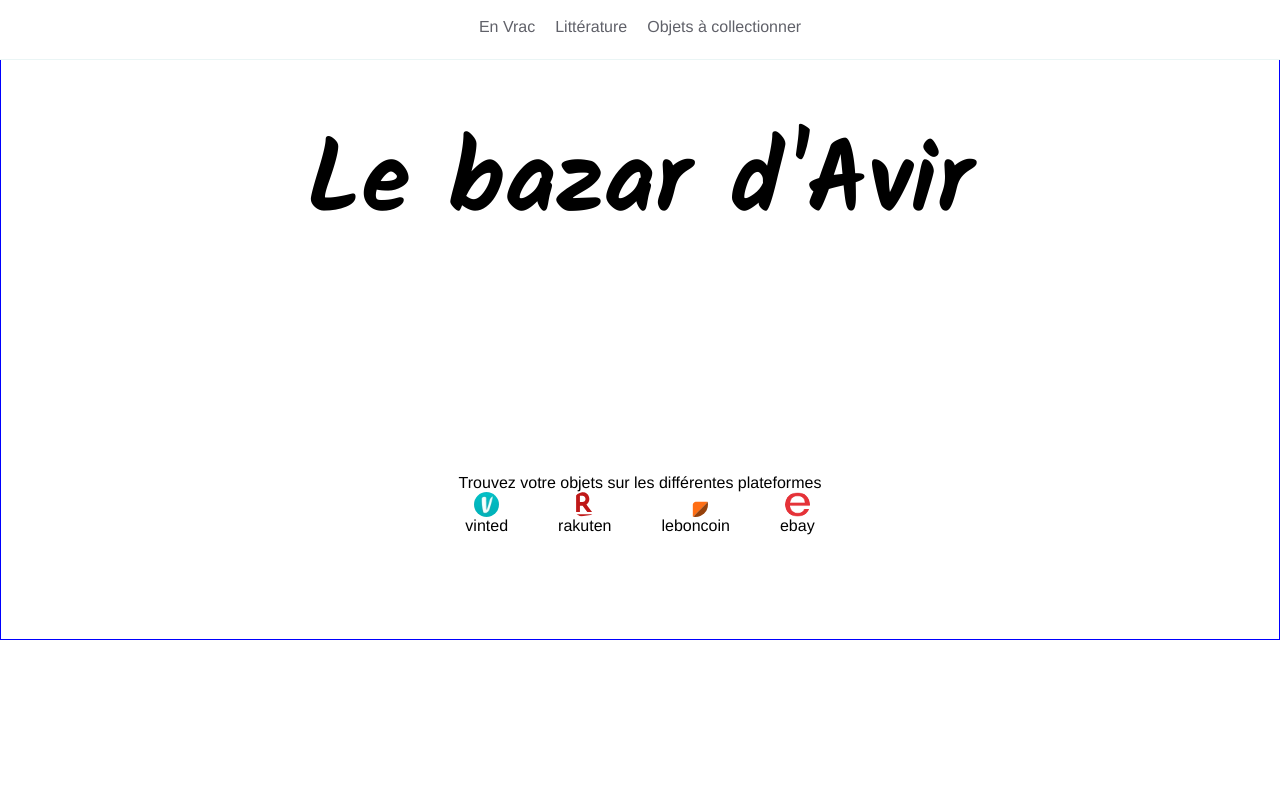
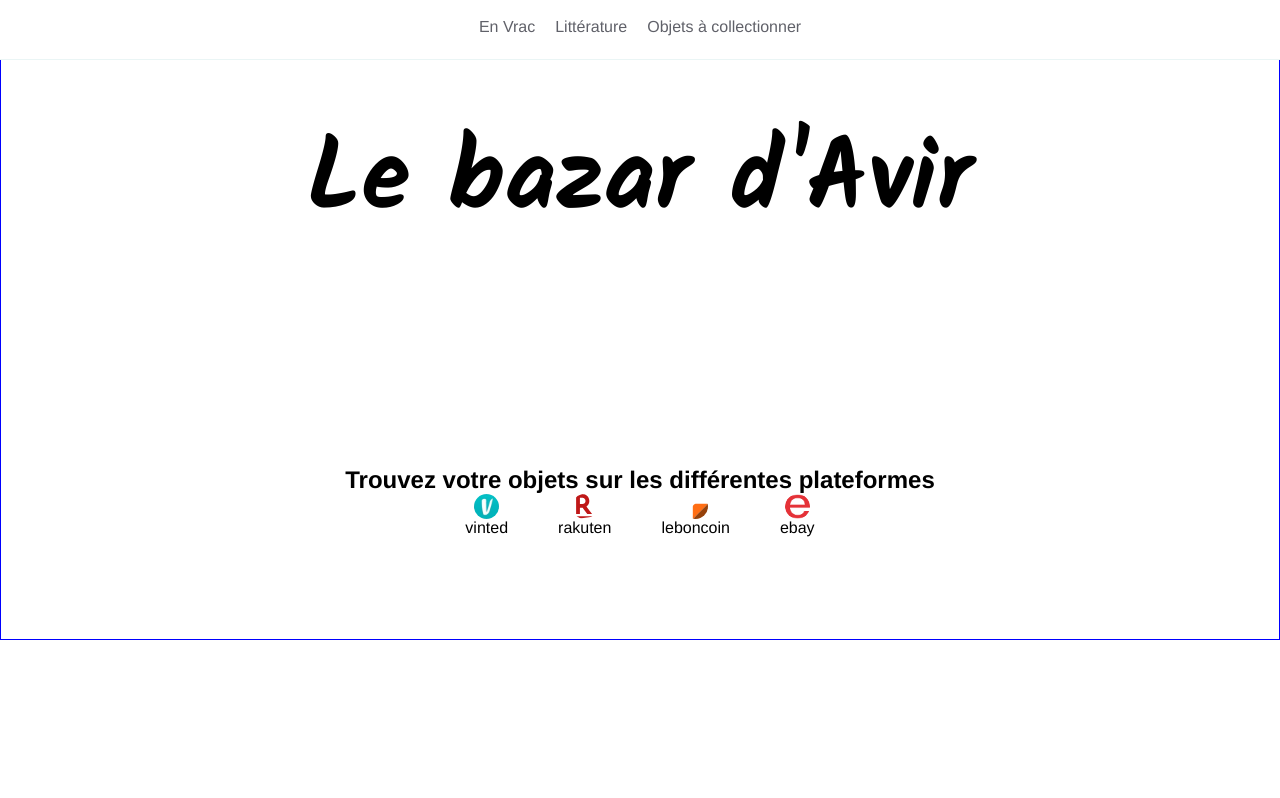
Before and after one commit to AvirKarakitsos/REACT_bazar, a React (Vite) app: page / in a window 1280 px wide. Shown: the top 798 px of the page. Built offline with nearby package versions, Linux system fonts and the light colour scheme.

Commit message:
refactor: header tags

```diff
--- a/src/App.tsx
+++ b/src/App.tsx
@@ -16,7 +16,7 @@ function App() {
 			<div className='headerComponent'>
 				<h1 className='mainTitle'>Le bazar d'Avir</h1>
 				<div>
-					<p>Trouvez votre objets sur les différentes plateformes</p>
+					<h2>Trouvez votre objets sur les différentes plateformes</h2>
 					<ul className='headerList'>
 						{websites.map(website => <li key={website.id}><Logo logoItem={website}/></li>)}
 					</ul>
--- a/src/components/Article.tsx
+++ b/src/components/Article.tsx
@@ -21,7 +21,7 @@ function Article(item: ArticleProps) {
                 <img src={host+item.article.photos[0].url} className={styles.image}/>
             </div>
             <div className={styles.description}>
-                <p className={styles.title}>{item.article.title}</p>
+                <h4 className={styles.title}>{item.article.title}</h4>
                 <p className={styles.content}>{item.article.description}</p>
                 <p className={styles.price}>{"A partir de "+item.article.price+"€"}</p>
             </div>
--- a/src/components/Category.tsx
+++ b/src/components/Category.tsx
@@ -15,7 +15,7 @@ function Category(category: CategoryProps) {
         <section className={styles.container}>
             <div id={`category_${category.categoryItem.id}`} className={styles.bannerContainer}>
                 <img src={host+category.categoryItem.banner} className={`banner_${category.categoryItem.id} ${styles.banner}`}/>
-                <h2 className={styles.bannerTitle}>{category.categoryItem.name}</h2>
+                <h3 className={styles.bannerTitle}>{category.categoryItem.name}</h3>
             </div>
 
             {
--- a/src/components/Footer.tsx
+++ b/src/components/Footer.tsx
@@ -4,7 +4,7 @@ function Footer() {
 
   return (
     <div className={styles.container}>
-      <h1 className='mainTitle'>Le Bazar d'Avir</h1>
+      <h2 className='mainTitle'>Le Bazar d'Avir</h2>
     </div>
   )
 }
```
